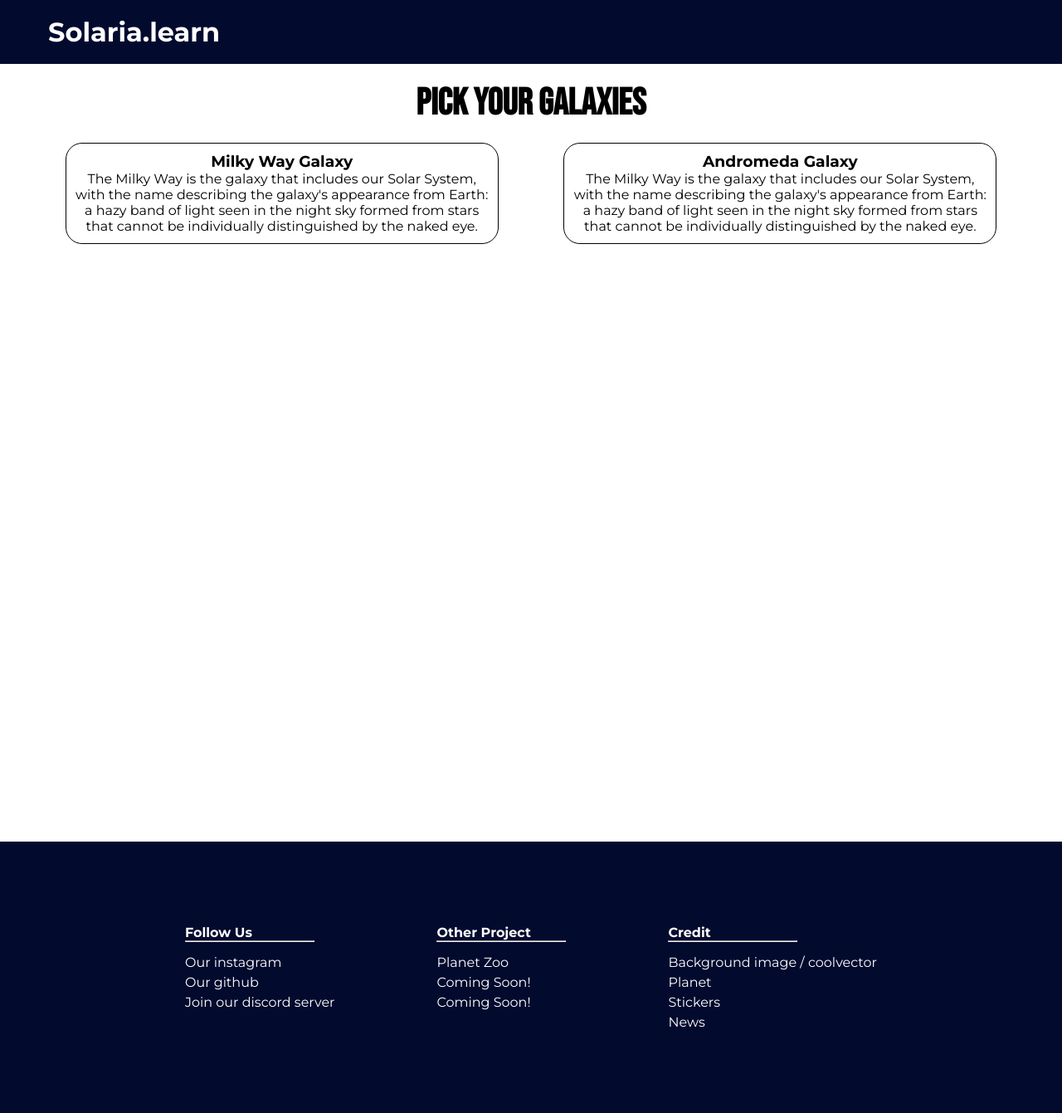
After one commit to FatwaArya/Solaria, a PHP site: page /galaxies.html in a window 1280 px wide. The commit adds this page. Shown: the whole page at 83% size. Run offline with PHP 8.4, Linux system fonts and the light colour scheme; some libraries are stand-ins or nearby versions.

Commit message:
icon title and other

```diff
--- a/Index.html
+++ b/Index.html
@@ -4,8 +4,9 @@
     <meta charset="UTF-8">
     <meta http-equiv="X-UA-Compatible" content="IE=edge">
     <meta name="viewport" content="width=device-width, initial-scale=1.0">
-    <title>Solaria | Home</title>
+    <title>Solaria! | Home</title>
     <link rel="stylesheet" href="index.css">
+    <link rel="icon" href="media/4x/space.png">
 </head>
 <body>
     <!-- Header -->
@@ -28,7 +29,7 @@
             </p>
 
             <div class="button">
-                <a href="#">Let's get started</a>
+                <a href="galaxies.html">Let's get started</a>
             </div>
 
 
--- a/app.js
+++ b/app.js
@@ -1,5 +1,5 @@
 window.addEventListener("scroll", function(){
     let navbar = document.querySelector('.navbar');
-    navbar.classList.toggle('sticky', window.scrollY >937);
+    navbar.classList.toggle('sticky', window.scrollY >800);
 })
 // sticky tutorialhttps://www.youtube.com/watch?v=6HFpw5fcaD8
--- /dev/null
+++ b/galaxies.css
@@ -0,0 +1,114 @@
+@import url('https://fonts.googleapis.com/css2?family=Montserrat:ital,wght@0,100;0,200;0,300;0,400;0,500;0,600;0,700;0,800;0,900;1,100;1,200;1,300;1,400;1,500;1,600;1,700;1,800;1,900&display=swap');
+@import url('https://fonts.googleapis.com/css2?family=Bebas+Neue&display=swap');
+@font-face {
+    font-family: "league-spartan";
+    src: url(media/font/LeagueSpartan-Bold.otf);
+}
+
+
+*{
+    padding:0;
+    margin:0;
+}
+.header {
+    background-color: #020A2E;
+}
+.navbar{
+    font-family: "Montserrat",sans-serif;
+    font-weight: 400;
+    padding: 10px;
+    color: #fff;
+    display: flex;
+    align-items: center;
+    justify-content: flex-start;
+}
+
+.title{
+    font-family: "Bebas Neue",sans-serif;
+    font-weight: 400;
+    font-size:30px;
+    text-align: center;
+    padding: 20px;
+}
+.content{
+    margin-bottom: 720px;
+}
+.galaxies{
+    display:flex;
+    justify-content: space-evenly;
+    font-family: "Montserrat",sans-serif;
+    font-weight: 400;
+}
+.milky-way{
+    text-align: center;
+    border: 1px black solid;
+    border-radius: 20px;
+    padding: 10px;
+    display: inline-block;
+    width: 500px;
+    height: 100px;
+
+
+}
+.milky-way a{
+    text-decoration: none;
+    color: black;
+}
+.milky-way:hover{
+    /* https://codersblock.com/blog/creating-glow-effects-with-css/ outer glow */
+
+
+    box-shadow:
+    0 0 60px 20px #fff,  /* inner white */
+    0 0 60px 20px #f0f, /* middle magenta */
+    0 0 140px 20px #0ff; /* outer cyan */
+}
+.andromeda{
+    text-align: center;
+    border: 1px black solid;
+    border-radius: 20px;
+    padding: 10px;
+    display: inline-block;
+    width: 500px;
+    height: 100px;
+    cursor: pointer;
+}
+.andromeda:hover{
+    /* https://codersblock.com/blog/creating-glow-effects-with-css/ outer glow */
+
+
+    box-shadow:
+      0 0 60px 20px #fff,  /* inner white */
+      0 0 60px 20px #f0f, /* middle magenta */
+      0 0 140px 20px #0ff; /* outer cyan */
+}
+
+/* footer */
+.footer-container{
+    display:flex;
+    background-color:#020A2E;
+    justify-content: space-evenly;
+    padding: 100px;
+}
+.footer-col{
+    font-family: "Montserrat",sans-serif;
+    color: #fff;
+
+}
+.footer-col li,a{
+    text-decoration: none;
+    color: #fff;
+    list-style: none;
+    padding-top: 5px;
+}
+.footer-col ul{
+    padding-top: 10px;
+
+}
+.footer-col hr{
+    width: 154px;
+}
+.footer-col a:hover{
+    color: #6f4acc;
+
+}
--- /dev/null
+++ b/galaxies.html
@@ -0,0 +1,87 @@
+<!DOCTYPE html>
+<html lang="en">
+<head>
+    <meta charset="UTF-8">
+    <meta http-equiv="X-UA-Compatible" content="IE=edge">
+    <meta name="viewport" content="width=device-width, initial-scale=1.0">
+    <title>Solaria! | Pick your Galaxies</title>
+    <link rel="stylesheet" href="galaxies.css">
+    <link rel="icon" href="media/4x/space.png">
+
+
+</head>
+<body>
+    <div class="header">
+          <div class="navbar">
+            <a href="index.html"><box-icon name='left-arrow-alt'color = 'white' size='lg'></box-icon></a>
+            <h1>Solaria.learn</h1>
+          </div>
+    </div>
+
+    <div class="content">
+        <div class="title">
+            <h2>Pick Your Galaxies</h2>
+
+        </div>
+            <div class="galaxies">
+                <div class="milky-way" id="milkyway">
+                    <a href="planet.html">
+
+                        <h3>Milky Way Galaxy</h3>
+                    <p>The Milky Way is the galaxy that includes our Solar System, with the name describing the galaxy's appearance from Earth: a hazy band of light seen in the night sky formed from stars that cannot be individually distinguished by the naked eye.</p>
+
+                    </a>
+                    </div>
+                <div class="andromeda" id="andromeda">
+                    <h3>Andromeda Galaxy</h3>
+                    <p>The Milky Way is the galaxy that includes our Solar System, with the name describing the galaxy's appearance from Earth: a hazy band of light seen in the night sky formed from stars that cannot be individually distinguished by the naked eye.</p>
+                </div>
+
+            </div>
+
+
+    </div>
+
+<!-- contact/footer -->
+<div class="footer-container" id="contact">
+    <div class="footer-col">
+        <h4>Follow Us</h4>
+        <hr>
+        <ul>
+            <li><a href="https://www.instagram.com/sosrobahu_/?hl=en">Our instagram</a></li>
+            <li><a href="https://github.com/FatwaArya">Our github</a></li>
+            <li><a href="https://discord.gg/QcsJ967">Join our discord server</a></li>
+        </ul>
+    </div>
+
+    <div class="footer-col">
+        <h4>Other Project</h4>
+        <hr>
+        <ul>
+            <li><a href="#">Planet Zoo</a></li>
+            <li><a href="#">Coming Soon!</a></li>
+            <li><a href="#">Coming Soon!</a></li>
+        </ul>
+    </div>
+
+    <div class="footer-col">
+        <h4>Credit</h4>
+        <hr>
+        <ul>
+            <li><a href="http://www.freepik.com">Background image / coolvector</a></li>
+            <li><a href="#">Planet</a></li>
+            <li><a href="http://www.freepik.com">Stickers</a></li>
+            <li><a href="https://www.bbc.com/news/newsbeat-51122019">News</a></li>
+        </ul>
+
+    </div>
+
+
+
+
+
+
+    <script src="https://unpkg.com/boxicons@2.0.9/dist/boxicons.js"></script>
+    <script src="galaxies.js"></script>
+</body>
+</html>
--- /dev/null
+++ b/galaxies.js
@@ -0,0 +1,6 @@
+
+let andromeda = document.getElementById('andromeda')
+
+andromeda.addEventListener('click',function(){
+    alert('This information is currently unavailable ');
+})
```
Also changed, not shown: index.css (+7 -5 lines), planet.html (added, +13 -0 lines), media/left-arrow-alt-regular-24.png (added).
